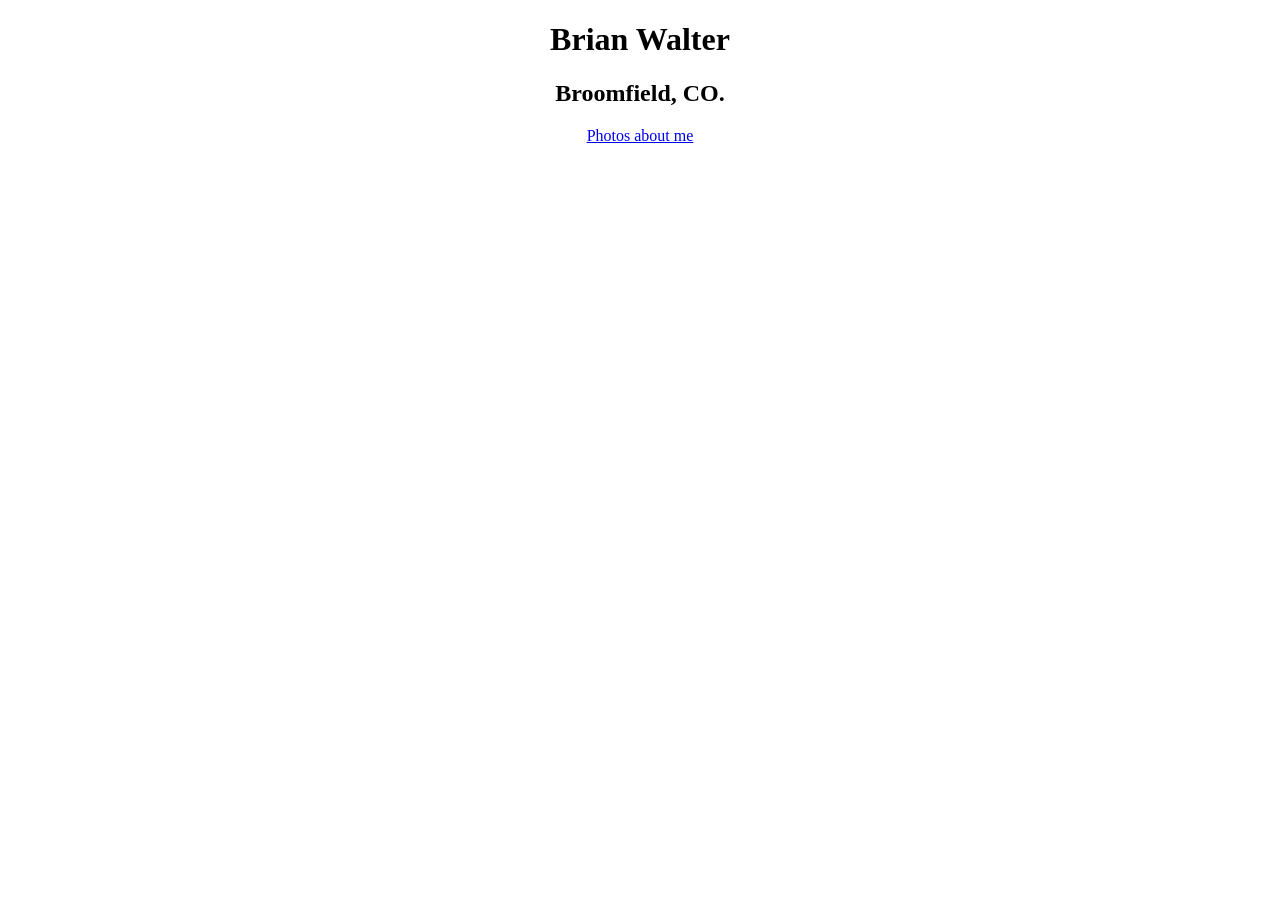
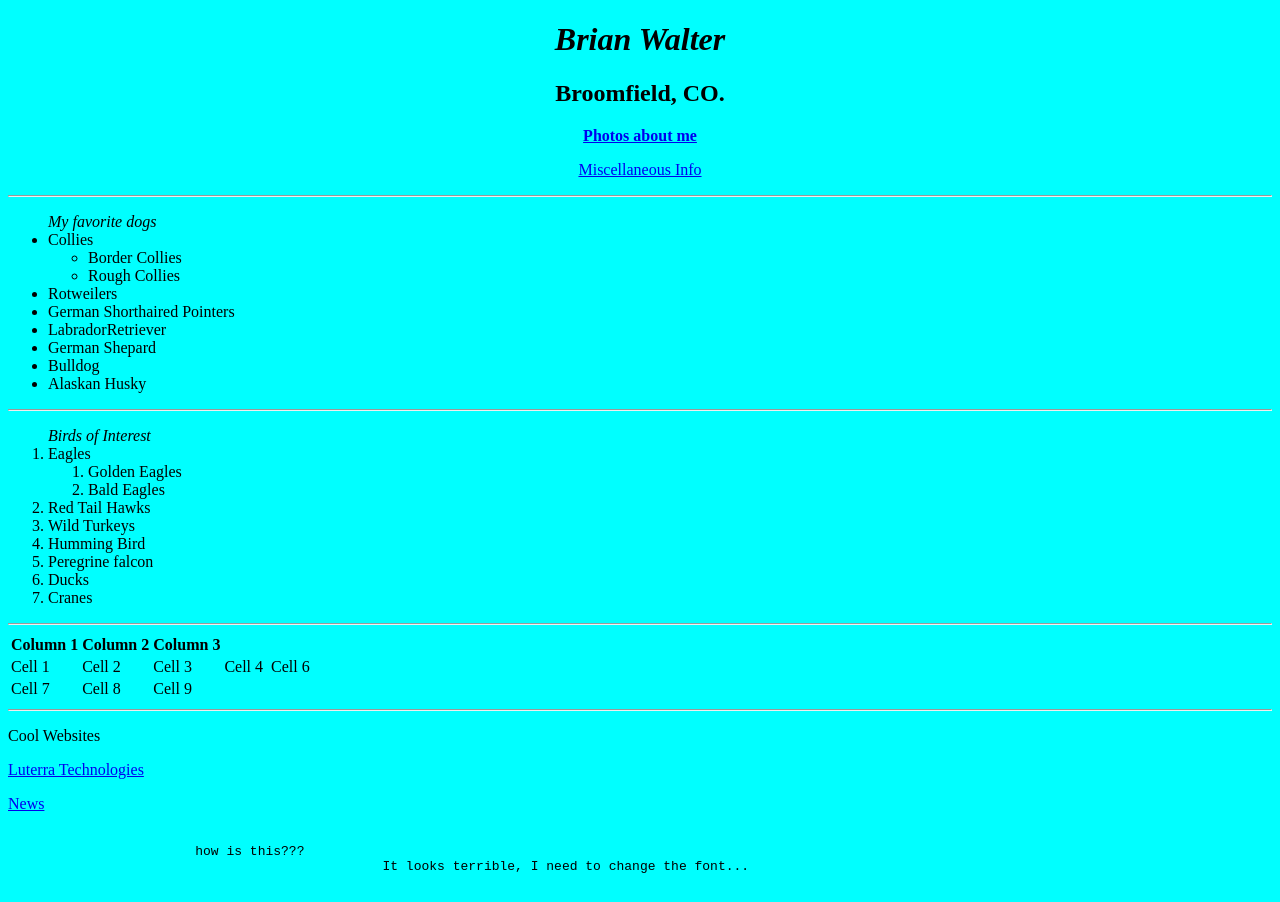
Before and after one commit to GPSWally/AboutMe, a plain HTML site: page index.html in a window 1280 px wide. Before the commit the page ends 800 px from the top, so only its background shows below. Drawn offline with Linux system fonts and the light colour scheme.

Commit message:
Update Changes

```diff
--- a/index.html
+++ b/index.html
@@ -4,14 +4,81 @@
 		<title>Brian Walter</title>
 		<meta charset="utf-8">
 	</head>
-
-	<body>
+	<body bgcolor="#00ffff">
 		<div>
-			<h1><center> Brian Walter <center></h1>
+			<h1><center><em> Brian Walter </em></center></h1>
 			<h2><center> Broomfield, CO. </center></h2>
-			<a href = "photos.html" target="_blank"><center> Photos about me </center></a>
-
+			<p>
+				<a href = "photos.html" target="_blank"><strong><center> Photos about me
+				</center></strong></a>
+			</p>
+			<p>
+				<a href = "misc.html" target="_blank"><center> Miscellaneous Info </center></a>
+			</p>
 		</div>
-
+		<hr>
+		<div>
+			<ul> <em> My favorite dogs </em>
+				<li> Collies </li>
+				<ul>
+					<li>Border Collies</li>
+					<li>Rough Collies</li>
+				</ul>
+				<li> Rotweilers</li>
+				<li> German Shorthaired Pointers </li>
+				<li> LabradorRetriever </li>
+				<li> German Shepard </li>
+				<li> Bulldog </li>
+				<li> Alaskan Husky </li>
+			</ul>
+		</div>
+		<hr>
+		<div>
+			<ol> <em> Birds of Interest </em>
+				<li> Eagles </li>
+				<ol>
+					<li> Golden Eagles</li>
+					<li> Bald Eagles </li>
+				</ol>
+				<li> Red Tail Hawks </li>
+				<li> Wild Turkeys </li>
+				<li> Humming Bird </li>
+				<li> Peregrine falcon </li>
+				<li> Ducks </li>
+				<li> Cranes </li>
+			</ul>
+		</div>
+		<hr>
+		<div>
+		<table>
+      		<tr>
+        		<th>Column 1    </th>
+        		<th>Column 2    </th>
+        		<th>Column 3    </th>
+      		</tr>
+      		<tr>
+        		<td>Cell 1    </td>
+        		<td>Cell 2    </td>
+        		<td>Cell 3    </td>
+        		<td>Cell 4    </td>
+        		<td> </td>
+        		<td>Cell 6    </td>
+      		</tr>
+      		<tr>
+        		<td>Cell 7    </td>
+        		<td>Cell 8    </td>
+        		<td>Cell 9    </td>
+      		</tr>
+      	</table>
+      	<hr>
+		<p> Cool Websites </p>
+		<p><a href = "http://luterratech.com" target="_blank"> Luterra Technologies</a>
+		</p>
+		<p><a href = "http://cnn.com" target="_blank"> News </a>
+		</p>
+		<pre><code>
+			how is this???
+						It looks terrible, I need to change the font...
+		</code></pre>
 	</body>
 </html>
```
Also changed, not shown: misc.html (added, +10 -0 lines), photos.html (+12 -2 lines).
